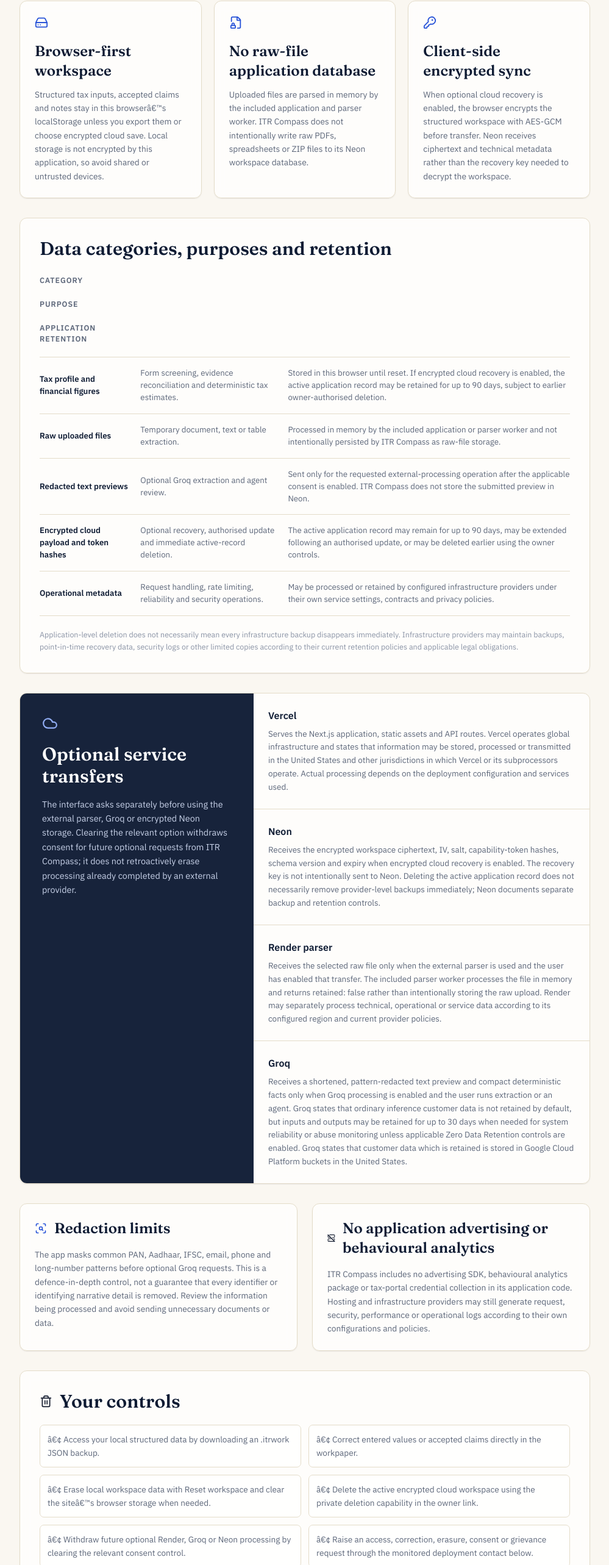
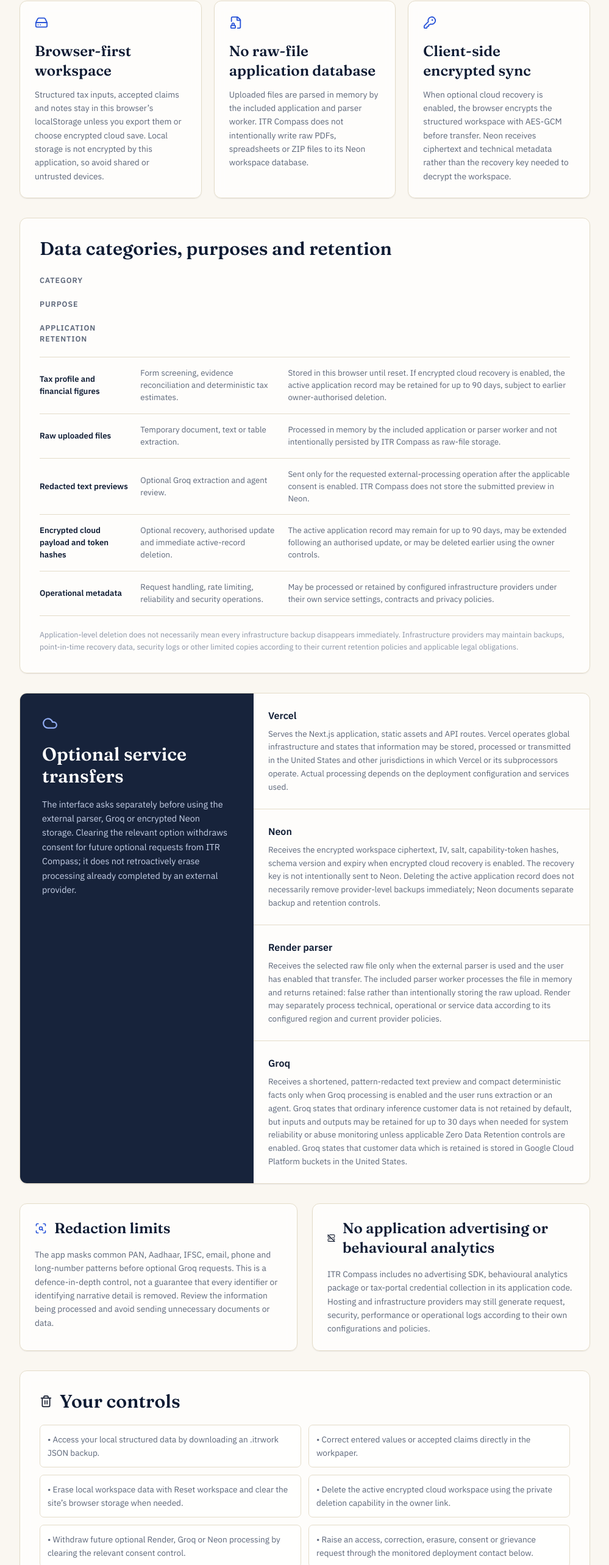
Before and after one commit to thanos07/itr-compass, a Next.js app: page /privacy in a window 1280 px wide. Shown: the part 804-3370 px from the top of the page at 61% size, without its empty margins (140-1139 px from the left). Built offline with nearby package versions, Linux system fonts and the light colour scheme; no server answers.

Commit message:
Fix privacy notice text encoding

```diff
--- a/src/app/privacy/page.tsx
+++ b/src/app/privacy/page.tsx
@@ -20,7 +20,7 @@ export const metadata: Metadata = {
 
 const privacyContact =
   process.env.NEXT_PUBLIC_PRIVACY_CONTACT ||
-  "privacy contact not configured â€” deployment owner must set NEXT_PUBLIC_PRIVACY_CONTACT";
+  "privacy contact not configured — deployment owner must set NEXT_PUBLIC_PRIVACY_CONTACT";
 
 const privacyLastReviewed = "24 August 2026";
 
@@ -85,7 +85,7 @@ export default function PrivacyPage() {
               [
                 HardDrive,
                 "Browser-first workspace",
-                "Structured tax inputs, accepted claims and notes stay in this browserâ€™s localStorage unless you export them or choose encrypted cloud save. Local storage is not encrypted by this application, so avoid shared or untrusted devices.",
+                "Structured tax inputs, accepted claims and notes stay in this browser’s localStorage unless you export them or choose encrypted cloud save. Local storage is not encrypted by this application, so avoid shared or untrusted devices.",
               ],
               [
                 FileLock2,
@@ -376,7 +376,7 @@ export default function PrivacyPage() {
               {[
                 "Access your local structured data by downloading an .itrwork JSON backup.",
                 "Correct entered values or accepted claims directly in the workpaper.",
-                "Erase local workspace data with Reset workspace and clear the siteâ€™s browser storage when needed.",
+                "Erase local workspace data with Reset workspace and clear the site’s browser storage when needed.",
                 "Delete the active encrypted cloud workspace using the private deletion capability in the owner link.",
                 "Withdraw future optional Render, Groq or Neon processing by clearing the relevant consent control.",
                 "Raise an access, correction, erasure, consent or grievance request through the monitored deployment contact below.",
@@ -391,7 +391,7 @@ export default function PrivacyPage() {
                     background: "var(--surface)",
                   }}
                 >
-                  â€¢ {item}
+                  • {item}
                 </p>
               ))}
             </div>
```
